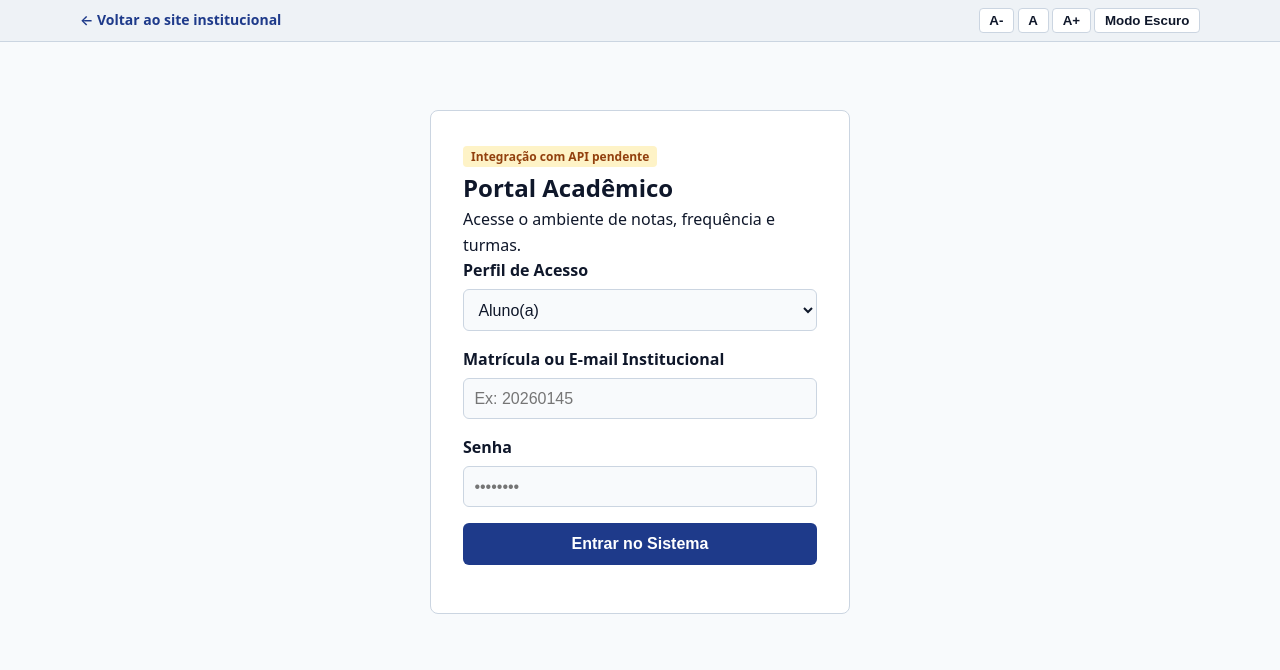
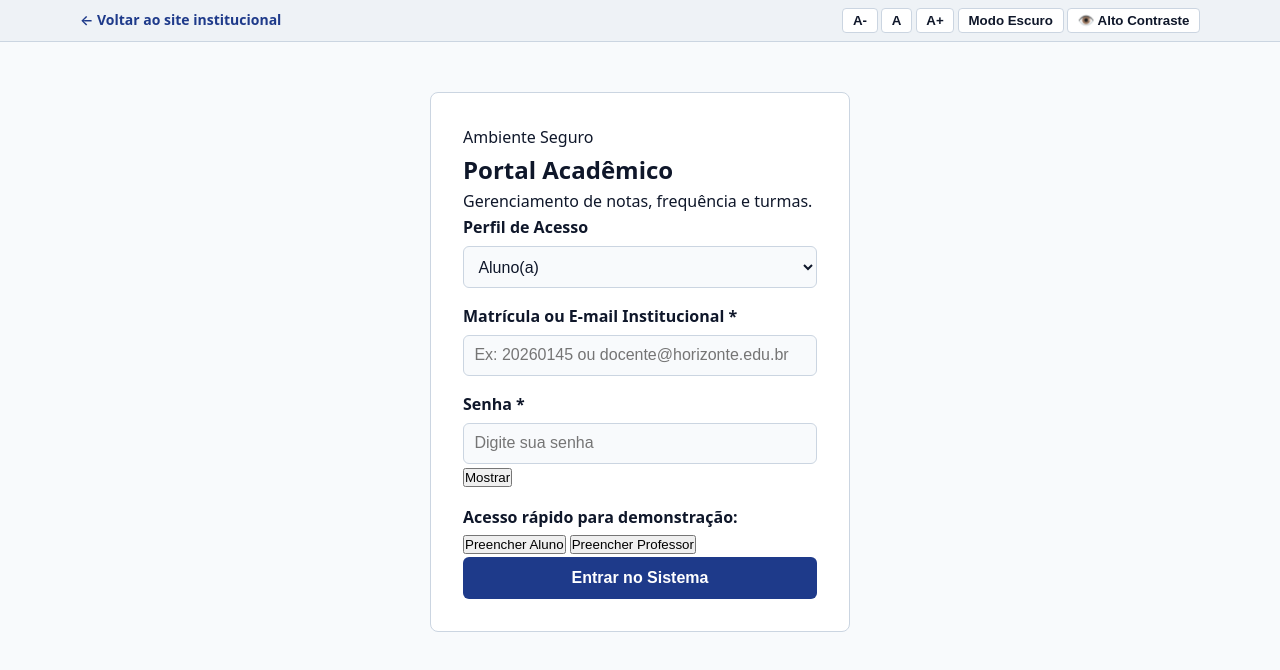
Before and after one commit to mateusmadruga/portal-escolar, a plain HTML site: page login.html in a window 1280 px wide. Drawn offline with Linux system fonts and the light colour scheme.

Commit message:
Revise login.html for accessibility and layout enhancements
Updated the login page with new accessibility features and improved layout.

```diff
--- a/login.html
+++ b/login.html
@@ -3,30 +3,33 @@
 <head>
   <meta charset="UTF-8">
   <meta name="viewport" content="width=device-width, initial-scale=1.0">
-  <title>Acesso ao Portal — Colégio Horizonte</title>
+  <title>Login — Portal Acadêmico Colégio Horizonte</title>
   <link rel="stylesheet" href="style.css">
 </head>
 <body class="login-page">
 
-  <div class="a11y-bar" role="region" aria-label="Barra de acessibilidade">
+  <div class="a11y-bar" role="region" aria-label="Ferramentas de acessibilidade">
     <div class="container a11y-controls">
       <a href="index.html" class="back-link">&larr; Voltar ao site institucional</a>
       <div class="a11y-buttons">
         <button type="button" id="btn-font-dec" aria-label="Diminuir fonte">A-</button>
-        <button type="button" id="btn-font-reset" aria-label="Tamanho padrão">A</button>
+        <button type="button" id="btn-font-reset" aria-label="Fonte padrão">A</button>
         <button type="button" id="btn-font-inc" aria-label="Aumentar fonte">A+</button>
-        <button type="button" id="btn-theme-toggle" aria-label="Alternar tema"> Modo Escuro</button>
+        <button type="button" id="btn-theme-toggle" aria-label="Alternar tema">🌓 Modo Escuro</button>
+        <button type="button" id="btn-contrast-toggle" aria-label="Alternar alto contraste">👁️ Alto Contraste</button>
       </div>
     </div>
   </div>
 
   <main class="login-wrapper">
     <section class="login-card" aria-labelledby="login-heading">
-      <span class="tag-wip">Integração com API pendente</span>
-      <h1 id="login-heading">Portal Acadêmico</h1>
-      <p>Acesse o ambiente de notas, frequência e turmas.</p>
+      <div class="login-header">
+        <span class="badge">Ambiente Seguro</span>
+        <h1 id="login-heading">Portal Acadêmico</h1>
+        <p>Gerenciamento de notas, frequência e turmas.</p>
+      </div>
 
-      <form id="login-form">
+      <form id="login-form" novalidate>
         <div class="form-group">
           <label for="perfil">Perfil de Acesso</label>
           <select id="perfil" name="perfil">
@@ -36,17 +39,30 @@
         </div>
 
         <div class="form-group">
-          <label for="matricula">Matrícula ou E-mail Institucional</label>
-          <input type="text" id="matricula" required placeholder="Ex: 20260145">
+          <label for="matricula">Matrícula ou E-mail Institucional *</label>
+          <input type="text" id="matricula" required placeholder="Ex: 20260145 ou docente@horizonte.edu.br">
         </div>
 
         <div class="form-group">
-          <label for="senha">Senha</label>
-          <input type="password" id="senha" required placeholder="••••••••">
+          <label for="senha">Senha *</label>
+          <div class="password-wrapper">
+            <input type="password" id="senha" required placeholder="Digite sua senha">
+            <button type="button" id="toggle-password" class="btn-eye" aria-label="Mostrar ou ocultar senha">
+              Mostrar
+            </button>
+          </div>
+        </div>
+
+        <div class="demo-credentials">
+          <p><strong>Acesso rápido para demonstração:</strong></p>
+          <div class="demo-btns">
+            <button type="button" id="fill-aluno" class="btn-outline-sm">Preencher Aluno</button>
+            <button type="button" id="fill-prof" class="btn-outline-sm">Preencher Professor</button>
+          </div>
         </div>
 
         <button type="submit" class="btn-primary full-width">Entrar no Sistema</button>
-        <p id="login-feedback" class="feedback-msg" aria-live="polite"></p>
+        <div id="login-feedback" class="feedback-banner hidden" role="alert"></div>
       </form>
     </section>
   </main>
```
